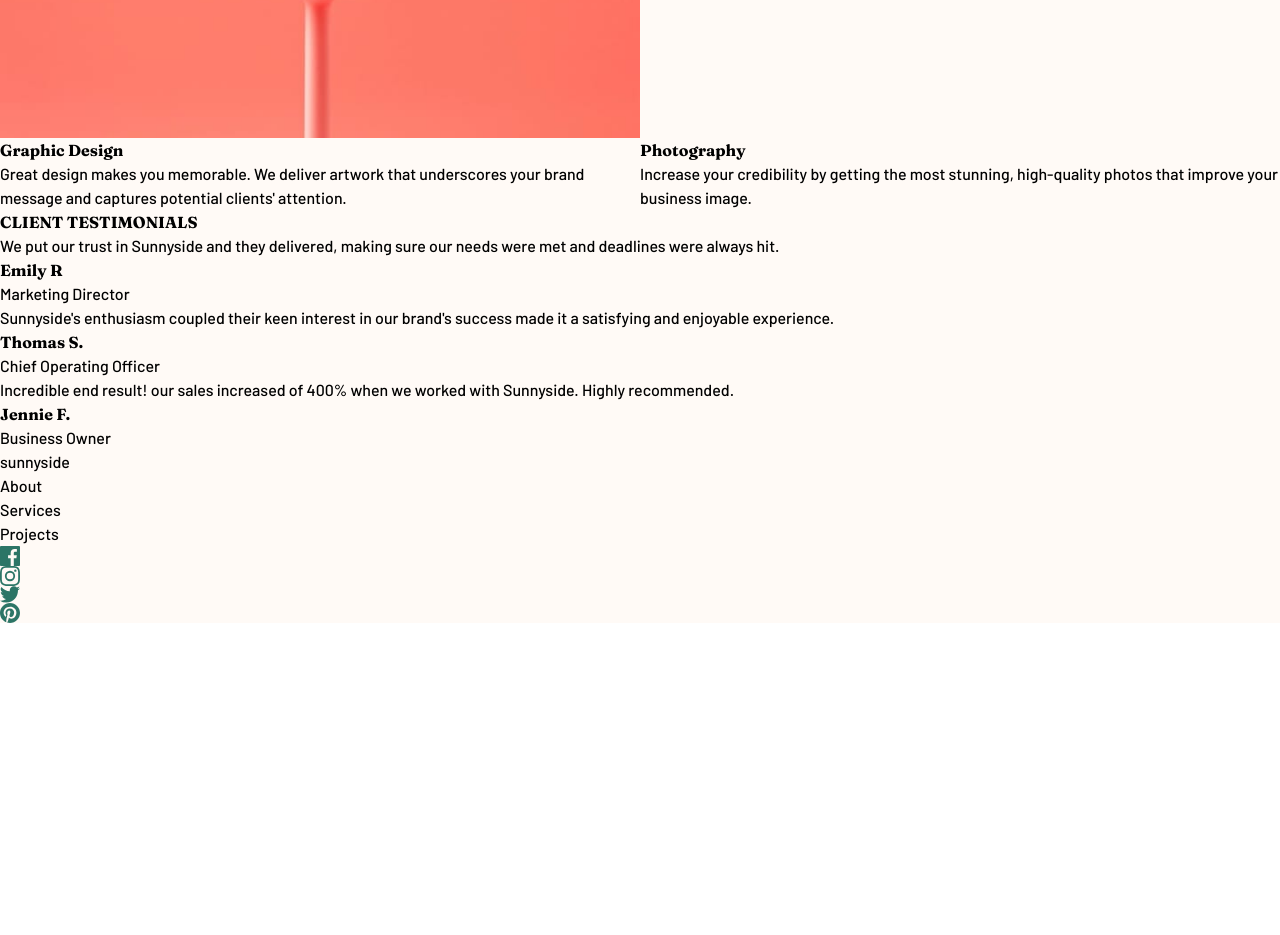
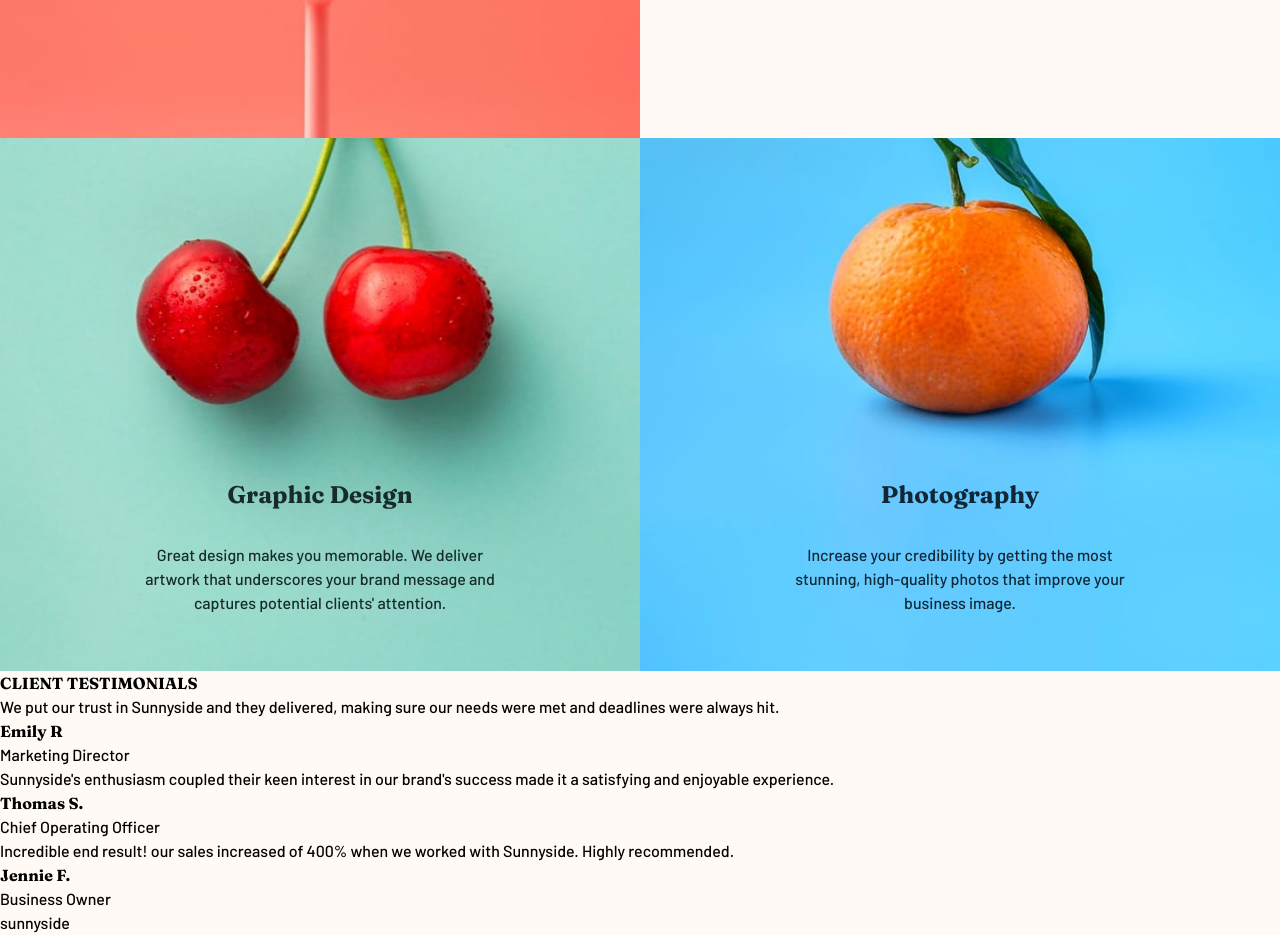
Before and after one commit to rjwhobbs/frontend-demo-0, a React (Vite) app: page / in a window 1280 px wide. Shown: the part 1640-2575 px from the top of the page. Before the commit the page ends 2263 px from the top, so only its background shows below. Built offline with nearby package versions, Linux system fonts and the light colour scheme.

Commit message:
Added overlays on images.

```diff
--- a/src/Components/LandingComps/BrandDescriptionCon.tsx
+++ b/src/Components/LandingComps/BrandDescriptionCon.tsx
@@ -46,10 +46,12 @@ const BrandDescriptionCon: FunctionComponent = () => {
       <ProdDescription
         heading={"Graphic Design"}
         content={content[2]}
+        placement={"left"}
       ></ProdDescription>
       <ProdDescription
         heading={"Photography"}
         content={content[3]}
+        placement={"right"}
       ></ProdDescription>
     </div>
   );
--- a/src/Components/LandingComps/ProdDescription.tsx
+++ b/src/Components/LandingComps/ProdDescription.tsx
@@ -1,12 +1,40 @@
 import { FunctionComponent } from "react";
 import { DesProps } from "./LandingProps";
 
+import gDesignDTImg from "url:../../../public/images/desktop/image-graphic-design.jpg";
+import photoDTImg from "url:../../../public/images/desktop/image-photography.jpg";
+import gDesignMImg from "url:../../../public/images/mobile/image-graphic-design.jpg";
+import photoMImg from "url:../../../public/images/mobile/image-photography.jpg";
+
 const ProdDescription: FunctionComponent<DesProps> = (props) => {
-  const { heading, content } = props;
+  const { heading, content, placement } = props;
+
+  let dtImg: string = gDesignDTImg as string;
+  let mImg: string = gDesignMImg as string;
+  let textColor = "text-dark-green";
+
+  if (placement && placement == "right") {
+    dtImg = photoDTImg as string;
+    mImg = photoMImg as string;
+    textColor = "text-photo-blue";
+  }
+
   return (
-    <div>
-      <h3 className="font-serif">{heading}</h3>
-      <p>{content}</p>
+    <div className="relative">
+      <div
+        className={`absolute inset-y-0 flex flex-col justify-end items-center ${textColor}`}
+      >
+        <h3 className="font-serif text-8vw sm:text-2xl mb-0 xs:mb-1 sm:mb-2 md:mb-4 xl:mb-8">
+          {heading}
+        </h3>
+        <p className="my-7vw xs:my-8vw sm:mt-0 sm:mb-4 xl:mb-14 px-6 sm:px-2 lg:px-36 text-center text-base xs:text-lg sm:text-sm md:text-base">
+          {content}
+        </p>
+      </div>
+      <picture className="">
+        <source media="(min-width: 640px)" srcSet={dtImg} />
+        <img className="w-full h-full object-cover" src={mImg} alt="" />
+      </picture>
     </div>
   );
 };
--- a/tailwind.config.js
+++ b/tailwind.config.js
@@ -30,6 +30,8 @@ module.exports = {
         "dark-grey": "#5a636c",
         "off-white": "#fffaf6",
         "grey-blue": "#57545F",
+        "dark-green": "#172B2B",
+        "photo-blue": "#112736",
       },
       height: {
         100: "100rem",
```
